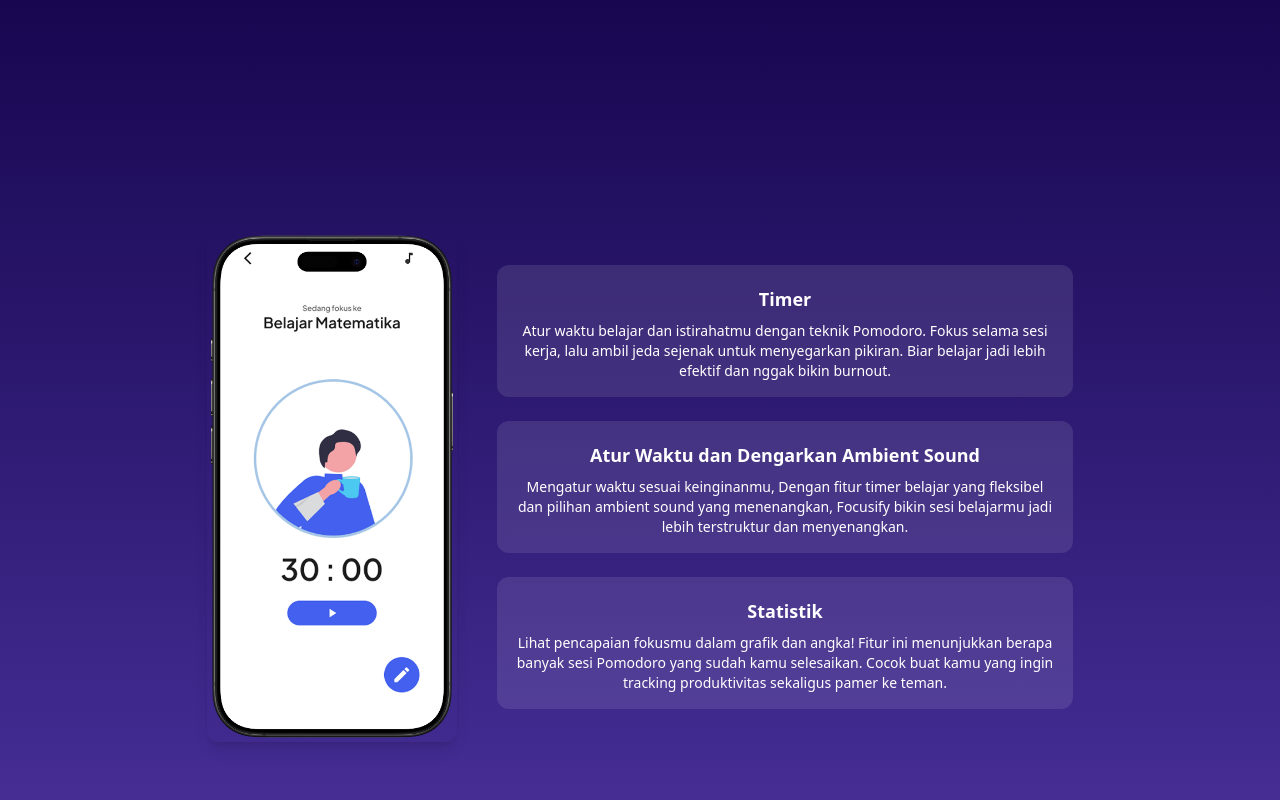
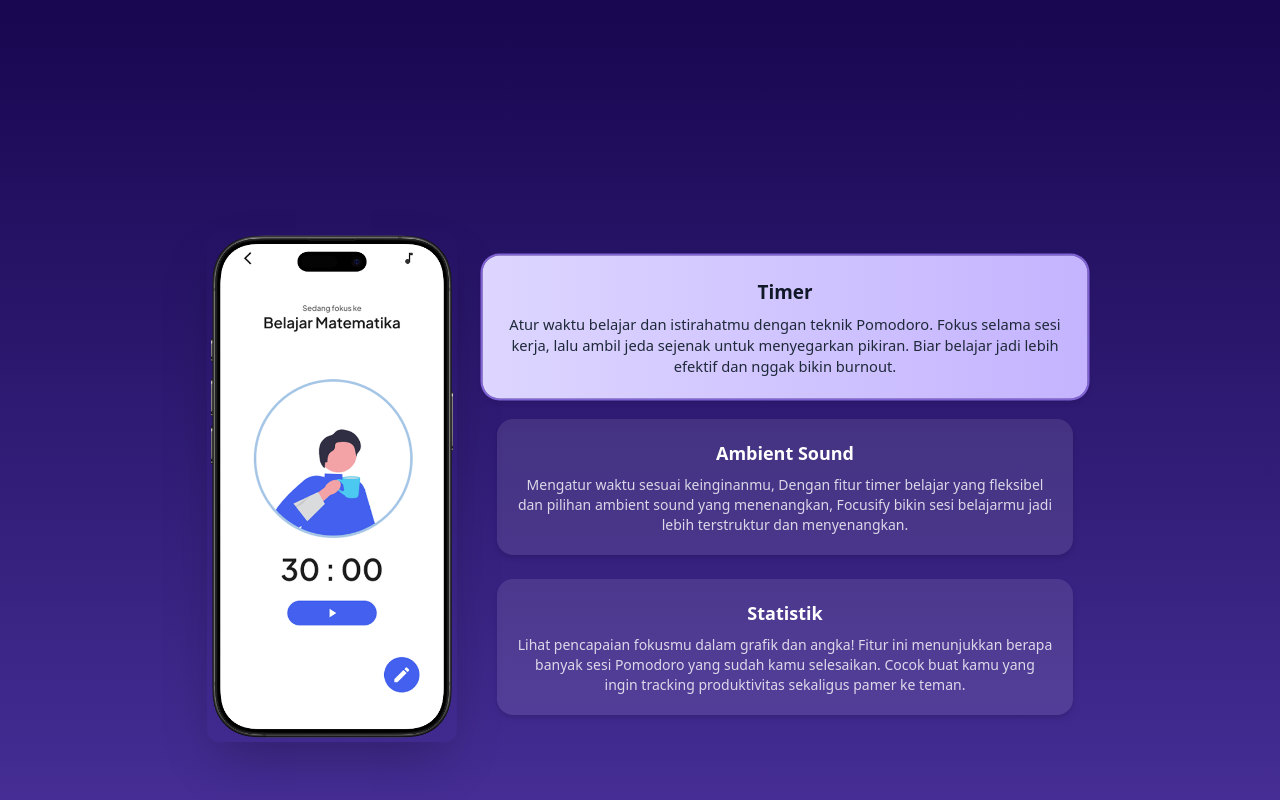
Before and after one commit to bgsprayogi/webfocusify, a React (Vite) app: page / in a window 1280 px wide. Shown: the part 829-1629 px from the top of the page. Built offline with nearby package versions, Linux system fonts and the light colour scheme.

Commit message:
adding section

```diff
--- a/src/components/FeatureSection.jsx
+++ b/src/components/FeatureSection.jsx
@@ -3,6 +3,7 @@ import ScrollFloat from "../components/ScrollFloat";
 import Audio from "../assets/Audio.png";
 import Timer from "../assets/Timer.png";
 import Statistik from "../assets/Statistik.png";
+import { AnimatePresence, motion } from "framer-motion";
 
 const features = [
   {
@@ -11,7 +12,7 @@ const features = [
     image: Timer,
   },
   {
-    title: 'Atur Waktu dan Dengarkan Ambient Sound',
+    title: 'Ambient Sound',
     description: 'Mengatur waktu sesuai keinginanmu, Dengan fitur timer belajar yang fleksibel dan pilihan ambient sound yang menenangkan, Focusify bikin sesi belajarmu jadi lebih terstruktur dan menyenangkan.',
     image: Audio,
   },
@@ -23,15 +24,14 @@ const features = [
 ];
 
 const FeatureSection = () => {
-  const [selectedImage, setSelectedImage] = useState(features[0].image);
+  const [selectedFeatureIndex, setSelectedFeatureIndex] = useState(0);
 
-  const handleFeatureClick = (image) => {
-    setSelectedImage(image);
+  const handleFeatureClick = (index) => {
+    setSelectedFeatureIndex(index);
   };
 
   return (
     <div id="features" className="w-full bg-gradient-to-b from-[#17054e] to-[#462E96] py-20 px-6 md:px-16 text-white">
-      {/* Judul di atas */}
       <div className="text-center mb-12">
         <ScrollFloat
           animationDuration={1}
@@ -41,32 +41,56 @@ const FeatureSection = () => {
           stagger={0.03}
           textClassName="text-center text-4xl font-bold mb-10 text-white"
         >
-    Fitur apa saja ?
+          Fitur apa saja?
         </ScrollFloat>
       </div>
 
-      {/* Konten Utama */}
       <div className="flex flex-col md:flex-row items-center justify-center gap-10">
         {/* Gambar HP */}
-        <div className="w-[300px] md:w-[250px]">
-          <img src={selectedImage} alt="Mockup HP" className="w-full h-auto rounded-xl shadow-lg" />
+        <div className="w-[300px] md:w-[250px] relative">
+          <AnimatePresence mode="wait">
+            <motion.img
+              key={features[selectedFeatureIndex].image}
+              src={features[selectedFeatureIndex].image}
+              alt="Mockup HP"
+              initial={{ opacity: 0, scale: 0.95 }}
+              animate={{ opacity: 1, scale: 1 }}
+              exit={{ opacity: 0, scale: 0.95 }}
+              transition={{ duration: 0.4 }}
+              className="w-full h-auto rounded-xl shadow-2xl"
+            />
+          </AnimatePresence>
         </div>
 
         {/* List Fitur */}
         <div className="flex flex-col gap-6 w-full max-w-xl">
-          {features.map((feature, index) => (
-            <div
+          {features.map((feature, index) => {
+            const isSelected = selectedFeatureIndex === index;
+
+            return (
+              <motion.div
                 key={index}
-              onClick={() => handleFeatureClick(feature.image)}
-              className="cursor-pointer p-4 rounded-xl transition hover:bg-violet-200 bg-white/10 hover:bg-white/20 text-white"
+                onClick={() => handleFeatureClick(index)}
+                whileHover={{ scale: 1.02 }}
+                whileTap={{ scale: 0.98 }}
+                initial={{ opacity: 0, y: 10 }}
+                animate={{ opacity: 1, y: 0 }}
+                transition={{ delay: index * 0.1 }}
+                className={`cursor-pointer p-5 rounded-2xl shadow-md transition-all duration-300
+                ${isSelected
+                  ? 'bg-gradient-to-r from-violet-200 to-violet-300 text-violet-900 ring-2 ring-violet-400/70 scale-105'
+                  : 'bg-white/10 text-white hover:bg-white/20'
+                }`}
               >
-              <div className="flex flex-col items-center justify-center text-center gap-1 font-semibold text-lg">
-                <span className="text-2xl">{feature.icon}</span>
+                <div className={`flex flex-col items-center justify-center text-center gap-1 font-semibold text-lg ${isSelected ? 'text-gray-900' : ''}`}>
                   <span>{feature.title}</span>
                 </div>
-              <p className="text-sm mt-2 text-center">{feature.description}</p>
-            </div>
-          ))}
+                <p className={`text-sm mt-2 text-center ${isSelected ? 'text-gray-800' : 'text-white/80'}`}>
+                  {feature.description}
+                </p>
+              </motion.div>
+            );
+          })}
         </div>
       </div>
     </div>
```
Lines whose indentation alone changed are shown as unchanged.
